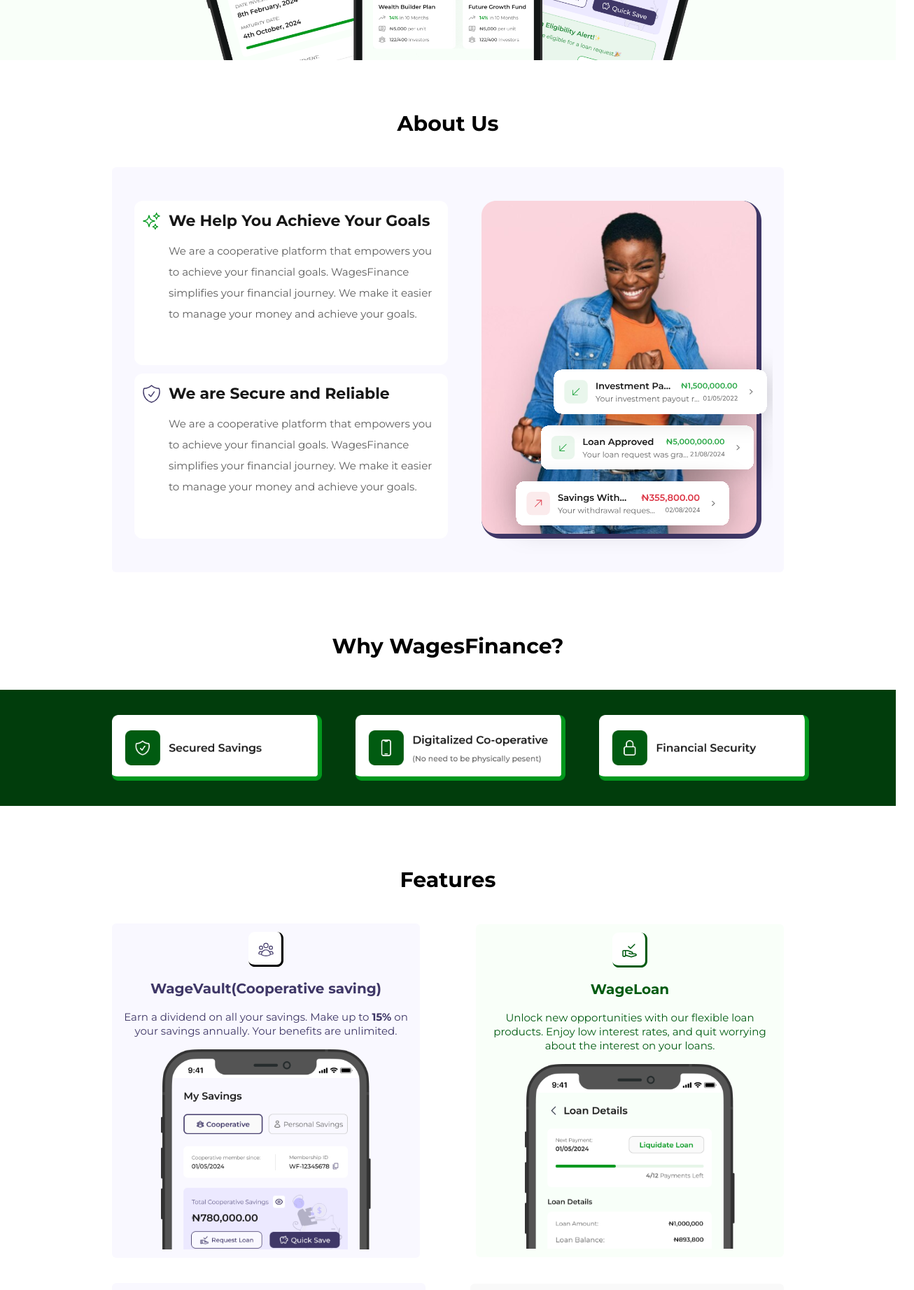
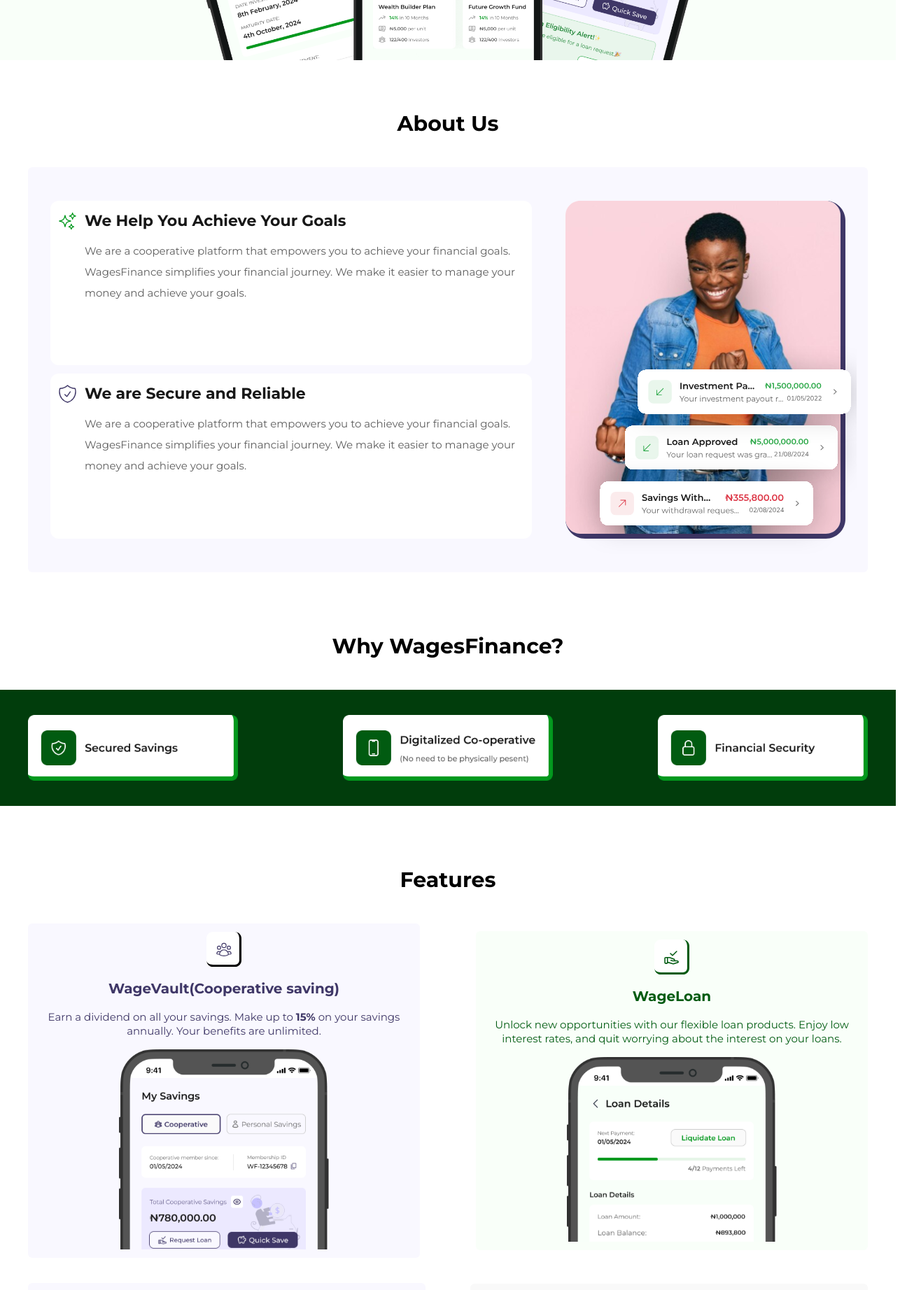
Before and after one commit to emmanuelprince66/wages-landing, a Next.js app: page / in a window 1280 px wide. Shown: the part 800-2644 px from the top of the page at 70% size, 1306 px wide, since content can reach past the window. Built offline with nearby package versions, Linux system fonts and the light colour scheme.

Commit message:
new level

```diff
--- a/app/components/about/About.tsx
+++ b/app/components/about/About.tsx
@@ -5,7 +5,7 @@
   return (
     <div
       id="about"
-      className="flex_column_center w-full md:w-[75%] py-4 mx-auto text- gap-4 mt-[10%] md:mt-[4%] "
+      className="flex_column_center w-full md:w-[1200px] py-4 mx-auto text- gap-4 mt-[10%] md:mt-[4%] "
     >
       <p className="text-[25px] font-[600] md:text-[30px] md:font-[600] mb-6">
         About Us
--- a/app/components/dapp/Dapp.tsx
+++ b/app/components/dapp/Dapp.tsx
@@ -3,7 +3,7 @@
 
 const Dapp = () => {
   return (
-    <div className="mx-auto  mt-[10%]   w-[90%] md:w-[75%] ">
+    <div className="mx-auto  mt-[10%]   w-[90%] md:w-[1200px] ">
       <div className="flex flex-col md:flex-row lg:flex-row px-4 pt-4 bg-[#027A17] rounded-lg mx-auto justify-evenly items-center">
         <div className="md:flex-basis-1/2 lg:flex-basis-1/2 order-2 md:order-1 lg:order-1">
           <Image
--- a/app/components/features/Features.tsx
+++ b/app/components/features/Features.tsx
@@ -10,7 +10,7 @@
         Features
       </p>
 
-      <div className="flex flex-col w-[90%] md:w-[75%] items-center md:flex-row gap-[5rem] justify-center mx-auto ">
+      <div className="flex flex-col w-[90%] md:w-[1200px] items-center md:flex-row gap-[5rem] justify-center mx-auto ">
         <div className="flex_column_center flex-1 gap-4 bg-[#F9F8FF] p-3 rounded-md text-center">
           <Image
             width={50}
@@ -57,7 +57,7 @@
           />
         </div>
       </div>
-      <div className="flex flex-col w-[90%] md:w-[75%] items-center mt-5 md:flex-row gap-[4rem] justify-center mx-auto ">
+      <div className="flex flex-col w-[90%] md:w-[1200px]  items-center mt-5 md:flex-row gap-[4rem] justify-center mx-auto ">
         <div className="flex_column_center flex-1 gap-4 bg-[#F9F8FF] p-3 rounded-md text-center">
           <Image
             width={50}
--- a/app/components/info/Info.tsx
+++ b/app/components/info/Info.tsx
@@ -3,7 +3,7 @@
 
 const Info = () => {
   return (
-    <div className="flex_column_center  text-center  w-[90%] md:w-[75%] py-4 mx-auto  gap-4 mt-[10%] md:mt-[4%]  justify-center">
+    <div className="flex_column_center  text-center  w-[90%] md:w-[1200px] py-4 mx-auto  gap-4 mt-[10%] md:mt-[4%]  justify-center">
       <p className="text-[25px] font-[600] md:text-[30px] md:font-[600] mb-6">
         Hear From Some of Our Users
       </p>
--- a/app/components/navbar/Navbar.tsx
+++ b/app/components/navbar/Navbar.tsx
@@ -58,7 +58,7 @@
 
   return (
     <div className="relative w-full bg-[#ffff] py-7">
-      <div className="md:w-[75%] w-[95%]  mx-auto flex justify-between items-center">
+      <div className="md:w-[1200px] w-[95%]  mx-auto flex justify-between items-center">
         <Link href="/">
           <Image
             width={150}
--- a/app/components/referral/Referral.tsx
+++ b/app/components/referral/Referral.tsx
@@ -3,7 +3,7 @@
 
 const Referral = () => {
   return (
-    <div className="flex_column_center text-center  w-[90%] md:w-[75%] py-4 mx-auto  gap-4 mt-[10%] md:mt-[4%]  justify-center">
+    <div className="flex_column_center text-center  w-[90%] md:w-[1200px]  py-4 mx-auto  gap-4 mt-[10%] md:mt-[4%]  justify-center">
       <p className="text-[25px] font-[600] md:text-[30px] md:font-[600] mb-1">
         WageReferral
       </p>
--- a/app/components/why/Why.tsx
+++ b/app/components/why/Why.tsx
@@ -9,7 +9,7 @@
       </p>
 
       <div className="bg-secondary_green py-9  w-full  ">
-        <div className="flex flex-col  md:w-[75%]  items-center md:flex-row  gap-[3rem] w-full justify-between mx-auto ">
+        <div className="flex flex-col  md:w-[1200px]  items-center md:flex-row  gap-[3rem] w-full justify-between mx-auto ">
           <Image
             width={300}
             height={300}
```
